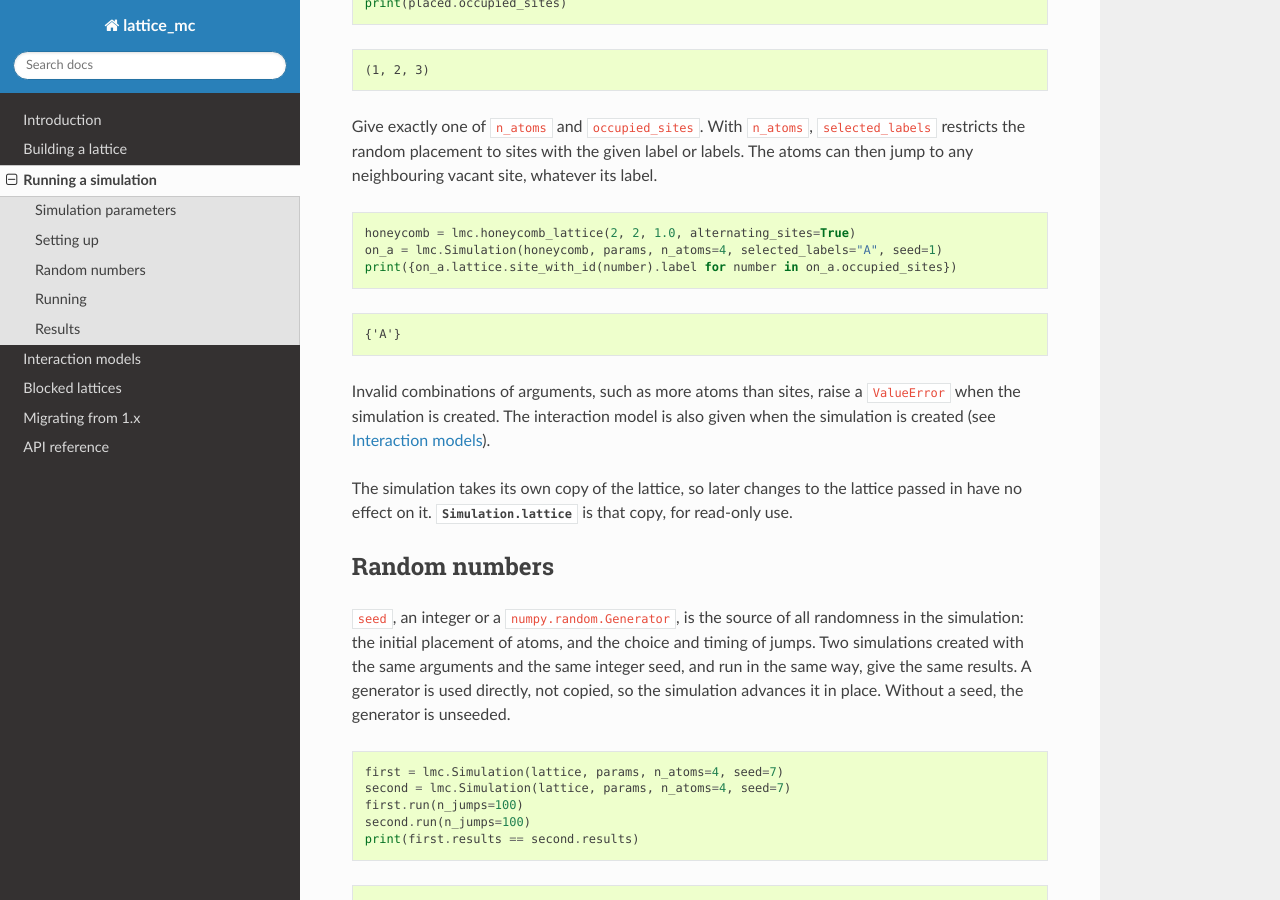
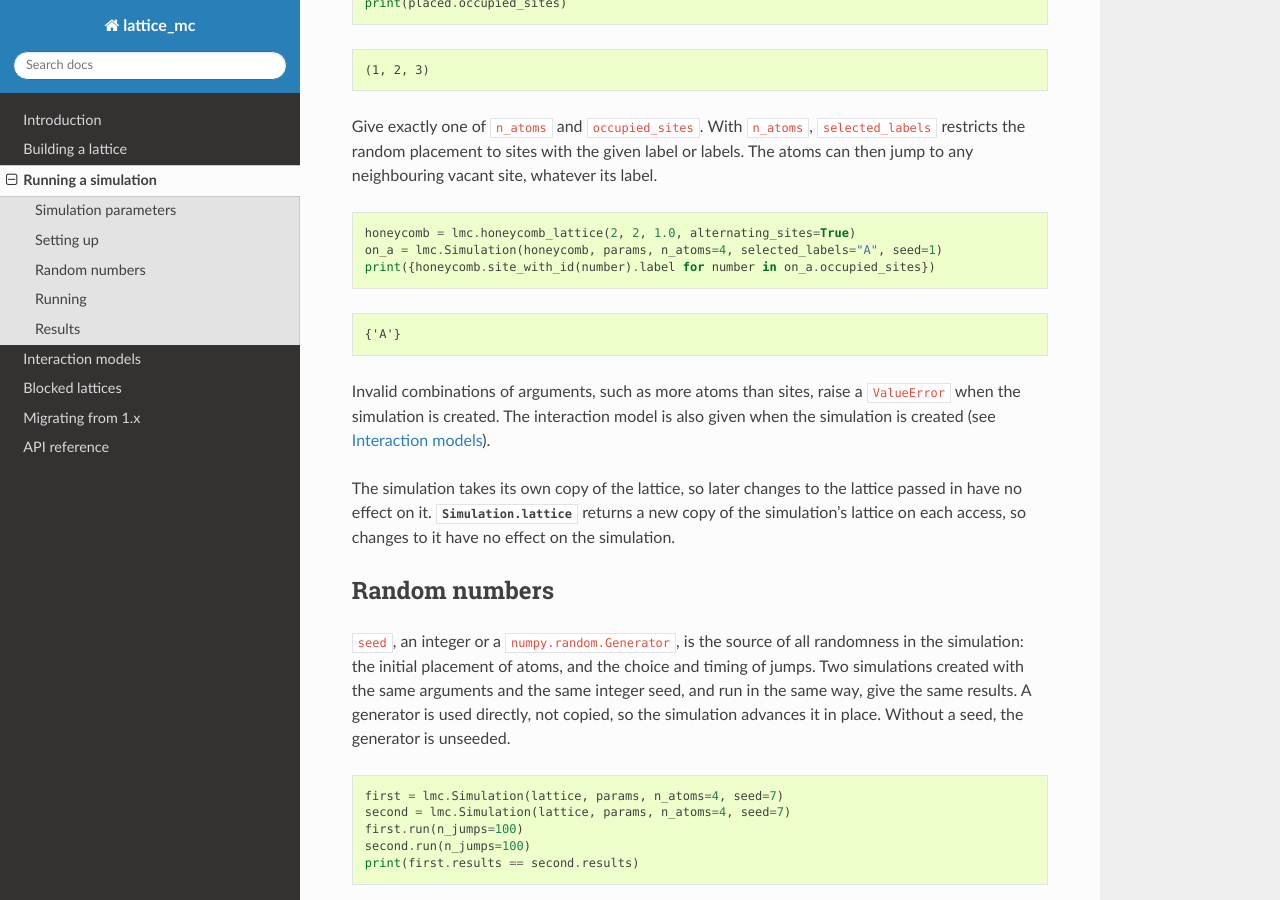
Before and after one commit to bjmorgan/lattice_mc, a Sphinx documentation site: the page built from docs/source/running_simulations.rst, in a window 1280 px wide and 900 px high, scrolled down 951 px. Built offline with Sphinx 7.4.7 and the Read the Docs theme 3.1.0, drawn with Linux system fonts in a browser that asks for light colours.

Commit message:
Return a new copy of the lattice from Simulation.lattice
The property returned the simulation's own lattice. Results read labels
and jump vectors read positions from it, but the energies were read when
the simulation was created, so changing it gave results that were half
from the old lattice and half from the new one.

Simulation.lattice now returns a new deep copy on each access, so
changes to the returned lattice have no effect on the simulation.

```diff
--- a/docs/source/migrating.rst
+++ b/docs/source/migrating.rst
@@ -88,7 +88,9 @@ in one call, in place of the 1.0.4 setters:
 
 ``seed`` (an integer or a ``numpy.random.Generator``) controls the initial placement
 of atoms and the choice and timing of jumps. The simulation takes its own copy of the
-lattice when it is created. An incomplete ``cn_energies`` mapping raises a
+lattice when it is created, and ``simulation.lattice`` returns a new copy of it on each
+access, so changes to either lattice have no effect on the simulation. An incomplete
+``cn_energies`` mapping raises a
 ``ValueError`` when the simulation is created.
 
 Running
--- a/docs/source/running_simulations.rst
+++ b/docs/source/running_simulations.rst
@@ -59,7 +59,7 @@ labels. The atoms can then jump to any neighbouring vacant site, whatever its la
 
     honeycomb = lmc.honeycomb_lattice(2, 2, 1.0, alternating_sites=True)
     on_a = lmc.Simulation(honeycomb, params, n_atoms=4, selected_labels="A", seed=1)
-    print({on_a.lattice.site_with_id(number).label for number in on_a.occupied_sites})
+    print({honeycomb.site_with_id(number).label for number in on_a.occupied_sites})
 
 .. testoutput::
 
@@ -71,8 +71,9 @@ when the simulation is created (see :doc:`interaction_models`).
 
 The simulation takes its own copy of the lattice, so later changes to the lattice
 passed in have no effect on it.
-:attr:`Simulation.lattice <lattice_mc.simulation.Simulation.lattice>` is that copy,
-for read-only use.
+:attr:`Simulation.lattice <lattice_mc.simulation.Simulation.lattice>` returns a new
+copy of the simulation's lattice on each access, so changes to it have no effect on the
+simulation.
 
 Random numbers
 --------------
```
Also changed, not shown: 2 other files.
